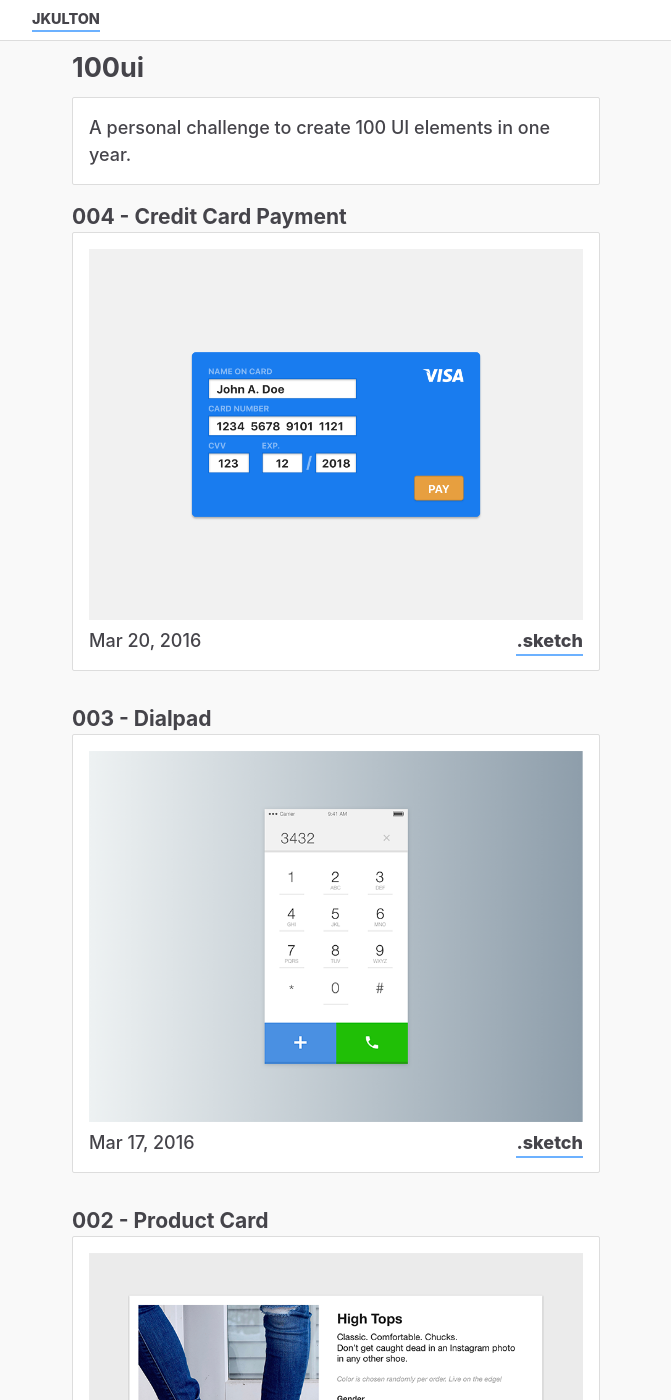
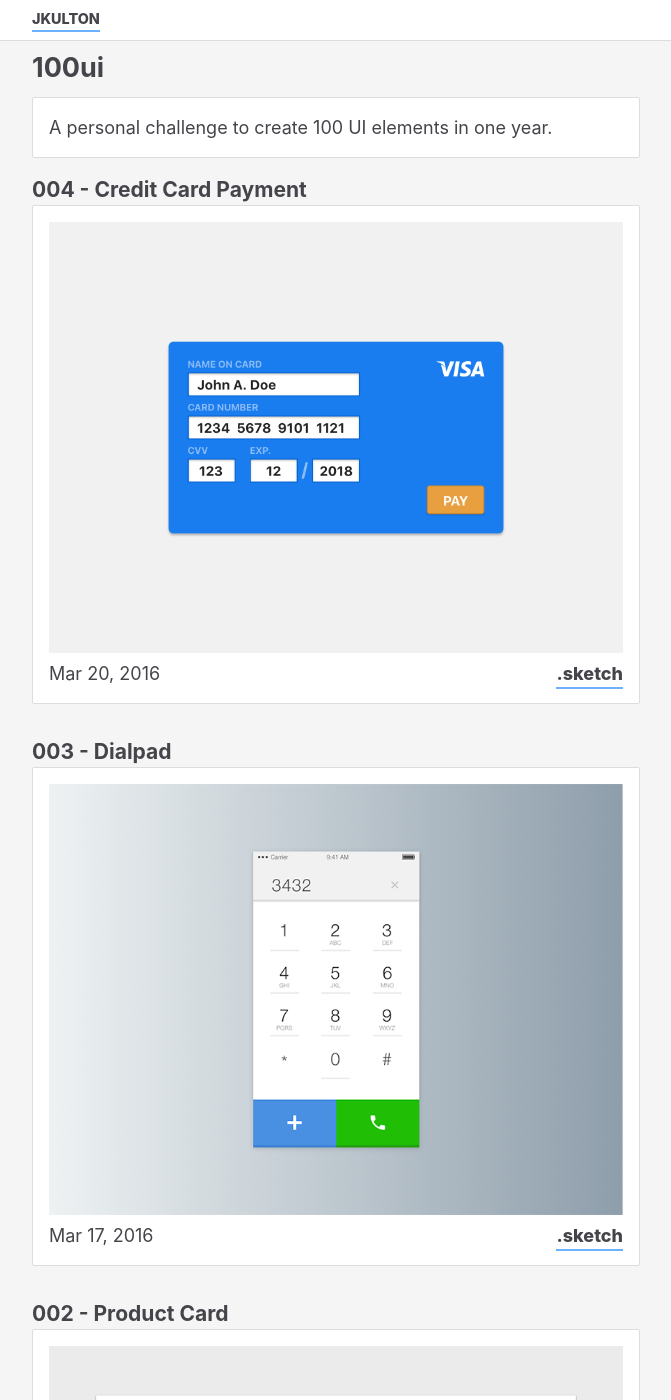
Before and after one commit to jkulton/jkulton.github.io, a Jekyll site: the page built from 100ui/index.html, in a window 1280 px wide and 1400 px high. Shown: the whole window, without its empty margins (304-975 px from the left). Built offline with Jekyll 4.4.1, drawn with Linux system fonts in a browser that asks for light colours.

Commit message:
background color and font-weight tweaks

```diff
--- a/100ui/index.html
+++ b/100ui/index.html
@@ -4,7 +4,7 @@
 ---
 
 {% include header.html %}
-<div class="wrapper mha mw35 p1 pt3">
+<div class="wrapper mha mw40 p1 pt3">
 
 	<h2 class="mb05">100ui</h2>
 	<section class="br2 mb1 bg-white p1 bc-gray b1">
--- a/css/main.scss
+++ b/css/main.scss
@@ -14,7 +14,7 @@
 
 $primary:          #1565C0;
 $text-color:       #45444a;
-$background-color: #f9f9f9;
+$background-color: #f5f5f5;
 $brand-color:      #009bff;
 $grey-color:       #828282;
 $grey-color-light: lighten($grey-color, 40%);
@@ -45,7 +45,7 @@
     font-family: $base-font-family;
     font-size: $base-font-size;
     line-height: $base-line-height;
-    font-weight: 500;
+    font-weight: 400;
     color: $text-color;
     background-color: $background-color;
     -webkit-text-size-adjust: 100%;
```
